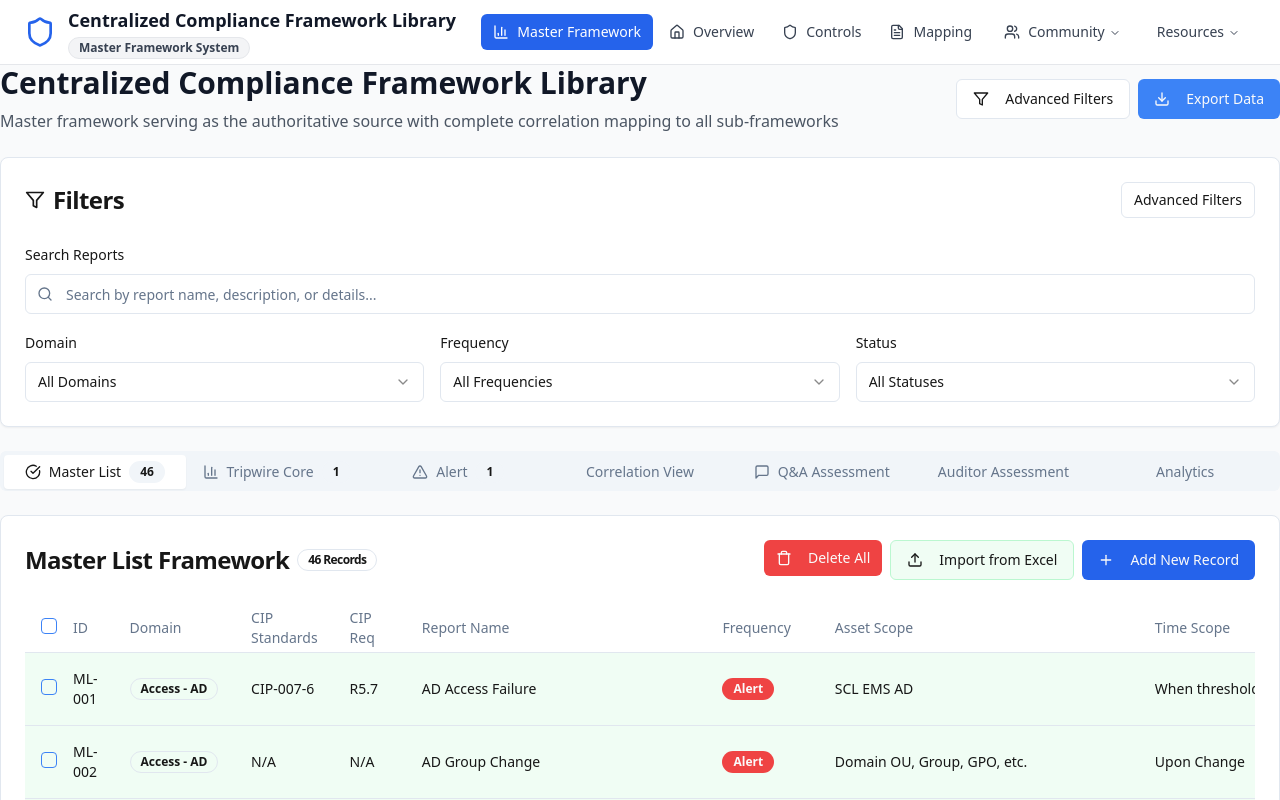
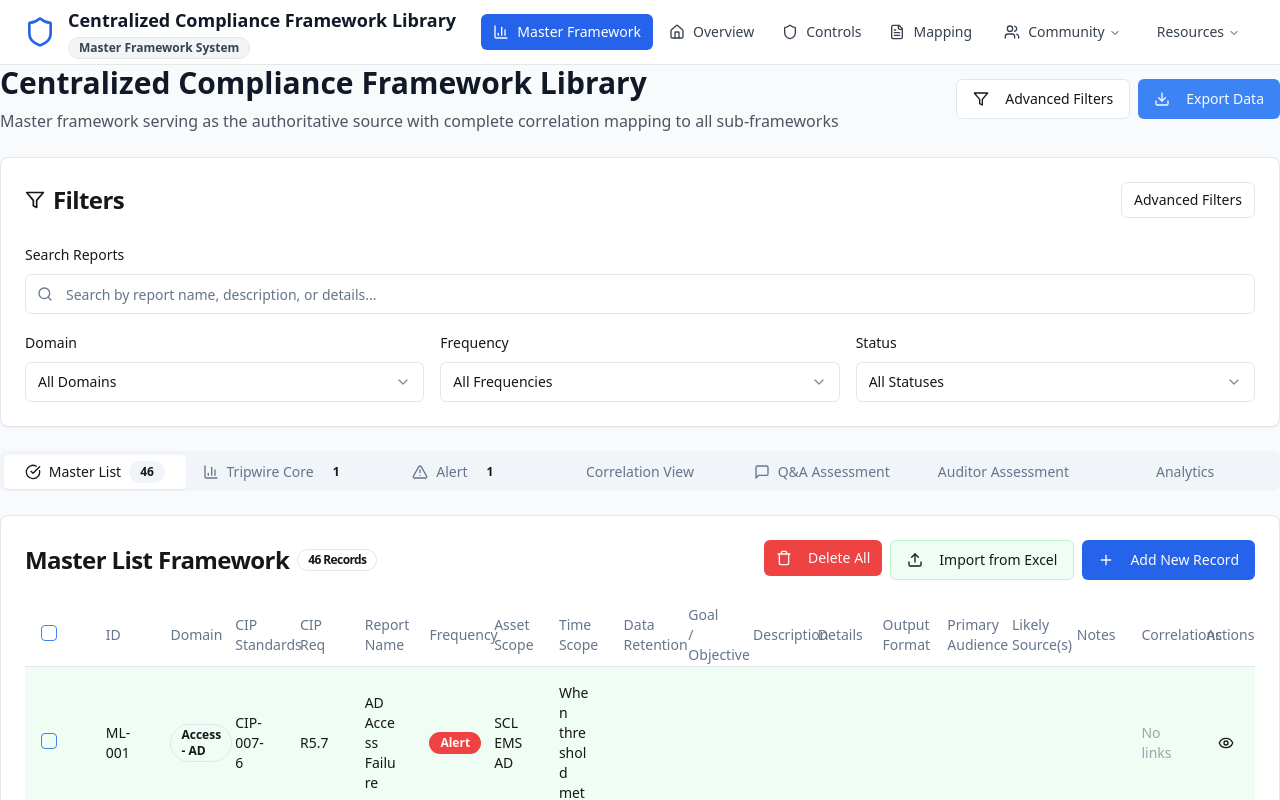
Before and after one commit to mmacri/framework-fusion-engine, a React (Vite) app: page / in a window 1280 px wide. Shown: the top 800 px of the page. Built offline with nearby package versions, Linux system fonts and the light colour scheme.

Commit message:
Fix: Improve table display and add filtering
- Ensure all data in table rows is visible.
- Implement column-based filtering for the master list.
- Apply master list headers and Excel import, add, and delete functionality to Tripwire Core and Alert tables.

```diff
--- a/src/components/MasterFramework/AddRecordDialog.tsx
+++ b/src/components/MasterFramework/AddRecordDialog.tsx
@@ -10,9 +10,10 @@ import { MasterFrameworkRecord } from '../../types/masterFramework';
 
 interface AddRecordDialogProps {
   onAdd: (record: MasterFrameworkRecord) => void;
+  framework?: string;
 }
 
-export function AddRecordDialog({ onAdd }: AddRecordDialogProps) {
+export function AddRecordDialog({ onAdd, framework = "Master List" }: AddRecordDialogProps) {
   const [open, setOpen] = useState(false);
   const [newRecord, setNewRecord] = useState<Partial<MasterFrameworkRecord>>({
     id: '',
@@ -32,7 +33,7 @@ export function AddRecordDialog({ onAdd }: AddRecordDialogProps) {
     likelySources: [],
     notes: '',
     status: 'Enabled',
-    framework: 'Master List',
+    framework: framework as any,
     correlatedRecords: []
   });
   const [newSource, setNewSource] = useState('');
@@ -69,7 +70,7 @@ export function AddRecordDialog({ onAdd }: AddRecordDialogProps) {
       likelySources: [],
       notes: '',
       status: 'Enabled',
-      framework: 'Master List',
+      framework: framework as any,
       correlatedRecords: []
     });
   };
--- a/src/components/MasterFramework/MasterFrameworkDashboard.tsx
+++ b/src/components/MasterFramework/MasterFrameworkDashboard.tsx
@@ -21,6 +21,8 @@ export function MasterFrameworkDashboard() {
   const [searchTerm, setSearchTerm] = useState('');
   const [showAdvancedFilters, setShowAdvancedFilters] = useState(false);
   const [masterData, setMasterData] = useState(masterListData);
+  const [tripwireData, setTripwireData] = useState(tripwireCoreData);
+  const [alertsData, setAlertsData] = useState(alertData);
 
   const handleAddRecord = (newRecord: MasterFrameworkRecord) => {
     setMasterData(prev => [...prev, newRecord]);
@@ -49,9 +51,9 @@ export function MasterFrameworkDashboard() {
 
   const allData = useMemo(() => ({
     'master': masterData,
-    'tripwire': tripwireCoreData,
-    'alert': alertData
-  }), [masterData]);
+    'tripwire': tripwireData,
+    'alert': alertsData
+  }), [masterData, tripwireData, alertsData]);
 
   const allDomains = useMemo(() => {
     const domains = new Set<string>();
@@ -89,6 +91,11 @@ export function MasterFrameworkDashboard() {
         return false;
       }
 
+      // Report Names filter
+      if (filters.reportNames?.length && !filters.reportNames.includes(record.reportName)) {
+        return false;
+      }
+
       // CIP Standards filter
       if (filters.cipStandards?.length && !filters.cipStandards.includes(record.cipStandards)) {
         return false;
@@ -96,6 +103,16 @@ export function MasterFrameworkDashboard() {
 
       // Frequency filter
       if (filters.frequency?.length && !filters.frequency.includes(record.frequency)) {
+        return false;
+      }
+
+      // Asset Scopes filter
+      if (filters.assetScopes?.length && !filters.assetScopes.includes(record.assetScope)) {
+        return false;
+      }
+
+      // Primary Audiences filter
+      if (filters.primaryAudiences?.length && !filters.primaryAudiences.includes(record.primaryAudience)) {
         return false;
       }
 
@@ -241,6 +258,23 @@ export function MasterFrameworkDashboard() {
             data={filteredData}
             framework="Tripwire Core"
             showCorrelations={true}
+            onAddRecord={(record) => {
+              const newRecord = { ...record, framework: 'Tripwire Core' as const };
+              setTripwireData(prev => [...prev, newRecord]);
+            }}
+            onImportRecords={(records) => {
+              const updatedRecords = records.map(r => ({ ...r, framework: 'Tripwire Core' as const }));
+              setTripwireData(prev => [...prev, ...updatedRecords]);
+            }}
+            onDeleteRecord={(id) => {
+              setTripwireData(prev => prev.filter(record => record.id !== id));
+            }}
+            onDeleteMultiple={(ids) => {
+              setTripwireData(prev => prev.filter(record => !ids.includes(record.id)));
+            }}
+            onDeleteAll={() => {
+              setTripwireData([]);
+            }}
           />
         </TabsContent>
 
@@ -249,6 +283,23 @@ export function MasterFrameworkDashboard() {
             data={filteredData}
             framework="Alert"
             showCorrelations={true}
+            onAddRecord={(record) => {
+              const newRecord = { ...record, framework: 'Alert' as const };
+              setAlertsData(prev => [...prev, newRecord]);
+            }}
+            onImportRecords={(records) => {
+              const updatedRecords = records.map(r => ({ ...r, framework: 'Alert' as const }));
+              setAlertsData(prev => [...prev, ...updatedRecords]);
+            }}
+            onDeleteRecord={(id) => {
+              setAlertsData(prev => prev.filter(record => record.id !== id));
+            }}
+            onDeleteMultiple={(ids) => {
+              setAlertsData(prev => prev.filter(record => !ids.includes(record.id)));
+            }}
+            onDeleteAll={() => {
+              setAlertsData([]);
+            }}
           />
         </TabsContent>
 
--- a/src/components/MasterFramework/MasterFrameworkTable.tsx
+++ b/src/components/MasterFramework/MasterFrameworkTable.tsx
@@ -131,14 +131,14 @@ export function MasterFrameworkTable({ data, framework, showCorrelations = false
                 <ExcelImportDialog onImport={onImportRecords} />
               )}
               {onAddRecord && (
-                <AddRecordDialog onAdd={onAddRecord} />
+                <AddRecordDialog onAdd={onAddRecord} framework={framework} />
               )}
             </div>
           </div>
       </CardHeader>
       <CardContent>
         <div className="overflow-x-auto">
-          <Table>
+          <Table className="min-w-full table-fixed">
             <TableHeader>
               <TableRow>
                 <TableHead>
@@ -185,24 +185,24 @@ export function MasterFrameworkTable({ data, framework, showCorrelations = false
                   </TableCell>
                   <TableCell>{record.cipStandards}</TableCell>
                   <TableCell>{record.cipReq}</TableCell>
-                  <TableCell className="max-w-xs truncate">{record.reportName}</TableCell>
+                  <TableCell className="min-w-48 whitespace-normal break-words">{record.reportName}</TableCell>
                   <TableCell>
                     <Badge variant={getFrequencyColor(record.frequency)}>
                       {record.frequency}
                     </Badge>
                   </TableCell>
-                  <TableCell className="max-w-xs truncate">{record.assetScope}</TableCell>
-                  <TableCell className="max-w-xs truncate">{record.timeScope}</TableCell>
-                  <TableCell className="max-w-xs truncate">{record.dataRetention}</TableCell>
-                  <TableCell className="max-w-xs truncate">{record.goalObjective}</TableCell>
-                  <TableCell className="max-w-xs truncate">{record.description}</TableCell>
-                  <TableCell className="max-w-xs truncate">{record.details}</TableCell>
-                  <TableCell className="max-w-xs truncate">{record.outputFormat}</TableCell>
-                  <TableCell className="max-w-xs truncate">{record.primaryAudience}</TableCell>
-                  <TableCell className="max-w-xs truncate">
+                  <TableCell className="min-w-32 whitespace-normal break-words">{record.assetScope}</TableCell>
+                  <TableCell className="min-w-32 whitespace-normal break-words">{record.timeScope}</TableCell>
+                  <TableCell className="min-w-32 whitespace-normal break-words">{record.dataRetention}</TableCell>
+                  <TableCell className="min-w-48 whitespace-normal break-words">{record.goalObjective}</TableCell>
+                  <TableCell className="min-w-64 whitespace-normal break-words">{record.description}</TableCell>
+                  <TableCell className="min-w-64 whitespace-normal break-words">{record.details}</TableCell>
+                  <TableCell className="min-w-32 whitespace-normal break-words">{record.outputFormat}</TableCell>
+                  <TableCell className="min-w-32 whitespace-normal break-words">{record.primaryAudience}</TableCell>
+                  <TableCell className="min-w-32 whitespace-normal break-words">
                     {record.likelySources.join(', ')}
                   </TableCell>
-                  <TableCell className="max-w-xs truncate">{record.notes}</TableCell>
+                  <TableCell className="min-w-32 whitespace-normal break-words">{record.notes}</TableCell>
                   {showCorrelations && (
                     <TableCell>
                       {record.correlatedRecords?.length ? (
--- a/src/data/masterFramework.ts
+++ b/src/data/masterFramework.ts
@@ -1043,23 +1043,25 @@ export const tripwireCoreData: MasterFrameworkRecord[] = [
 export const alertData: MasterFrameworkRecord[] = [
   {
     id: "AL-001",
-    domain: "Security Alerts",
-    cipStandards: "CIP-007-6",
-    cipReq: "R4",
-    reportName: "Security Event Alert",
+    domain: "Security Incidents",
+    cipStandards: "CIP-008-6",
+    cipReq: "R1.1",
+    reportName: "Critical Security Alert",
     frequency: "Alert",
-    assetScope: "All monitored systems",
+    assetScope: "All BES Cyber Systems",
     timeScope: "Real-time",
-    dataRetention: "1 year",
-    goalObjective: "Immediate threat response",
-    description: "Real-time security alert system",
-    details: "Automated threat detection and alerting",
+    dataRetention: "3 Years",
+    goalObjective: "Immediate notification of critical security events",
+    description: "Real-time alerting for critical security incidents requiring immediate attention",
+    details: "Automated alerts for security breaches, unauthorized access attempts, malware detection, and other critical security events that require immediate response",
     outputFormat: "Email/SMS Alert",
-    primaryAudience: "SOC Team",
+    primaryAudience: "Incident Response Team",
     likelySources: ["SIEM", "IDS/IPS"],
-    notes: "Critical security alerts",
+    notes: "Requires 24/7 monitoring and immediate response",
     status: "Enabled",
     framework: "Alert",
+    isCommon: true,
+    isMapped: true,
     correlatedRecords: ["ML-001", "ML-016"]
   }
 ];
--- a/src/types/masterFramework.ts
+++ b/src/types/masterFramework.ts
@@ -50,11 +50,14 @@ export interface ComplianceAssessment {
 
 export interface FilterCriteria {
   domains?: string[];
+  reportNames?: string[];
   cipStandards?: string[];
   cipReq?: string[];
   frequency?: string[];
   status?: string[];
   framework?: string[];
+  assetScopes?: string[];
+  primaryAudiences?: string[];
   searchTerm?: string;
   showMappedOnly?: boolean;
   showGapsOnly?: boolean;
```
